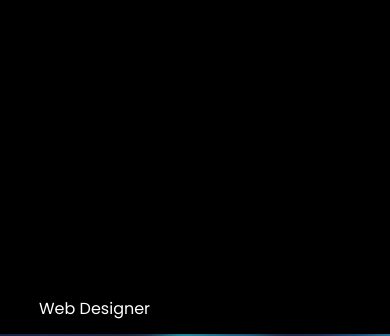
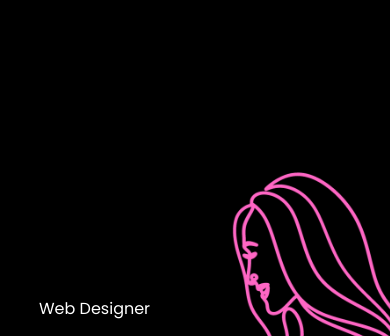
Before and after one commit to safiames/safiames.github.io, a plain HTML site: page index.html in a window 390 px wide. Shown: the part 88-424 px from the top of the page. Drawn offline with Linux system fonts and the light colour scheme.

Commit message:
update backgrounds

```diff
--- a/style.css
+++ b/style.css
@@ -10,14 +10,14 @@ html {
 }
 
 body {
-  background: #080808;
+  background: #000000;
   color: #fff;
 }
 
 #header {
   width: 100%;
   height: 100vh;
-  background-image: url(./images/retro-design-2.png);
+  background-image: url(./images/line-design-bg.png);
   background-size: cover;
   background-position: center;
 }
@@ -360,7 +360,7 @@ nav .fas {
 
 @media only screen and (max-width: 600px) {
   #header {
-    background-image: url(./images/mobile-retro.png);
+    background-image: url(./images/mobile-line-bg.png);
   }
 
   .header-text {
```
Also changed, not shown: images/line-design-bg.png (added), images/mobile-line-bg.png (added).
